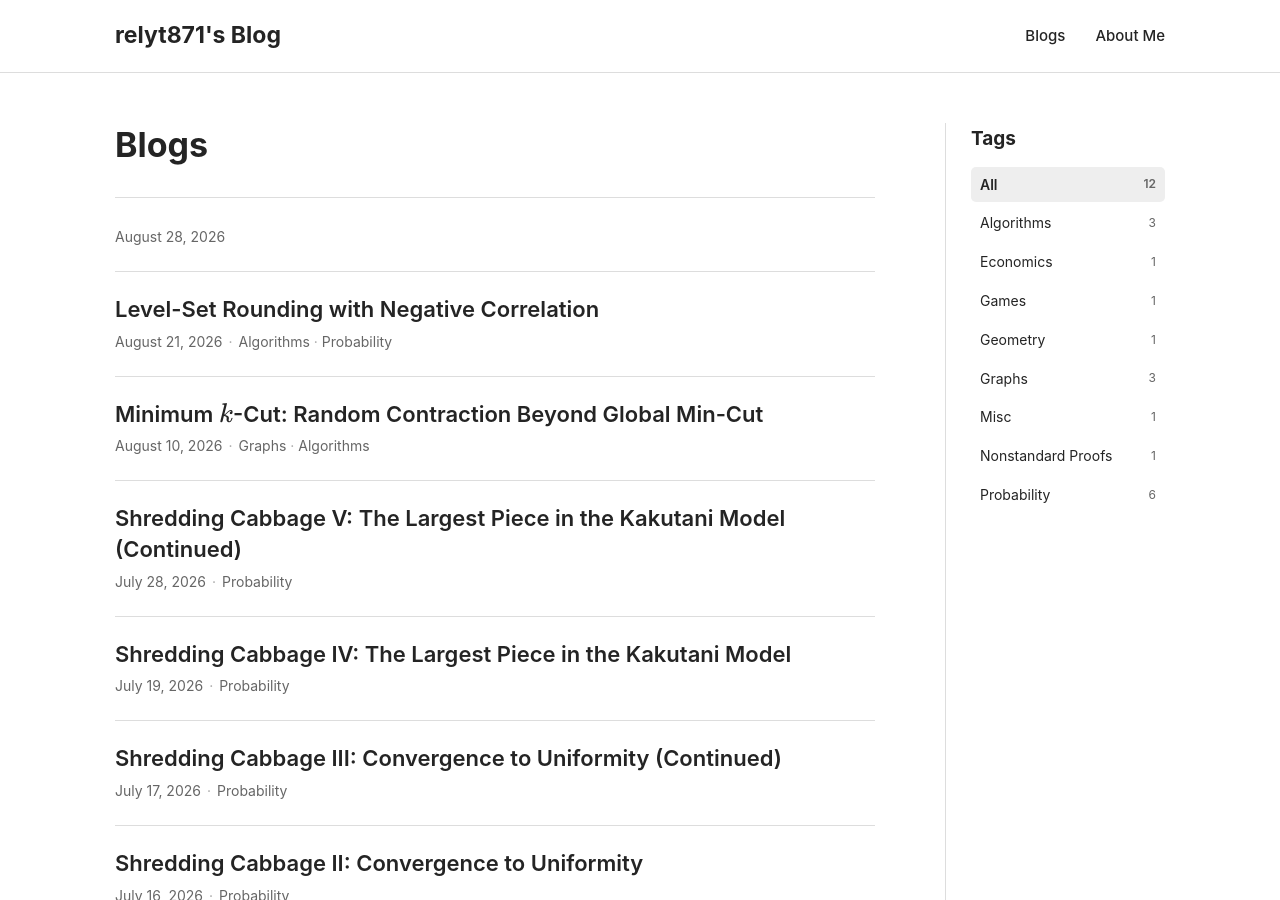
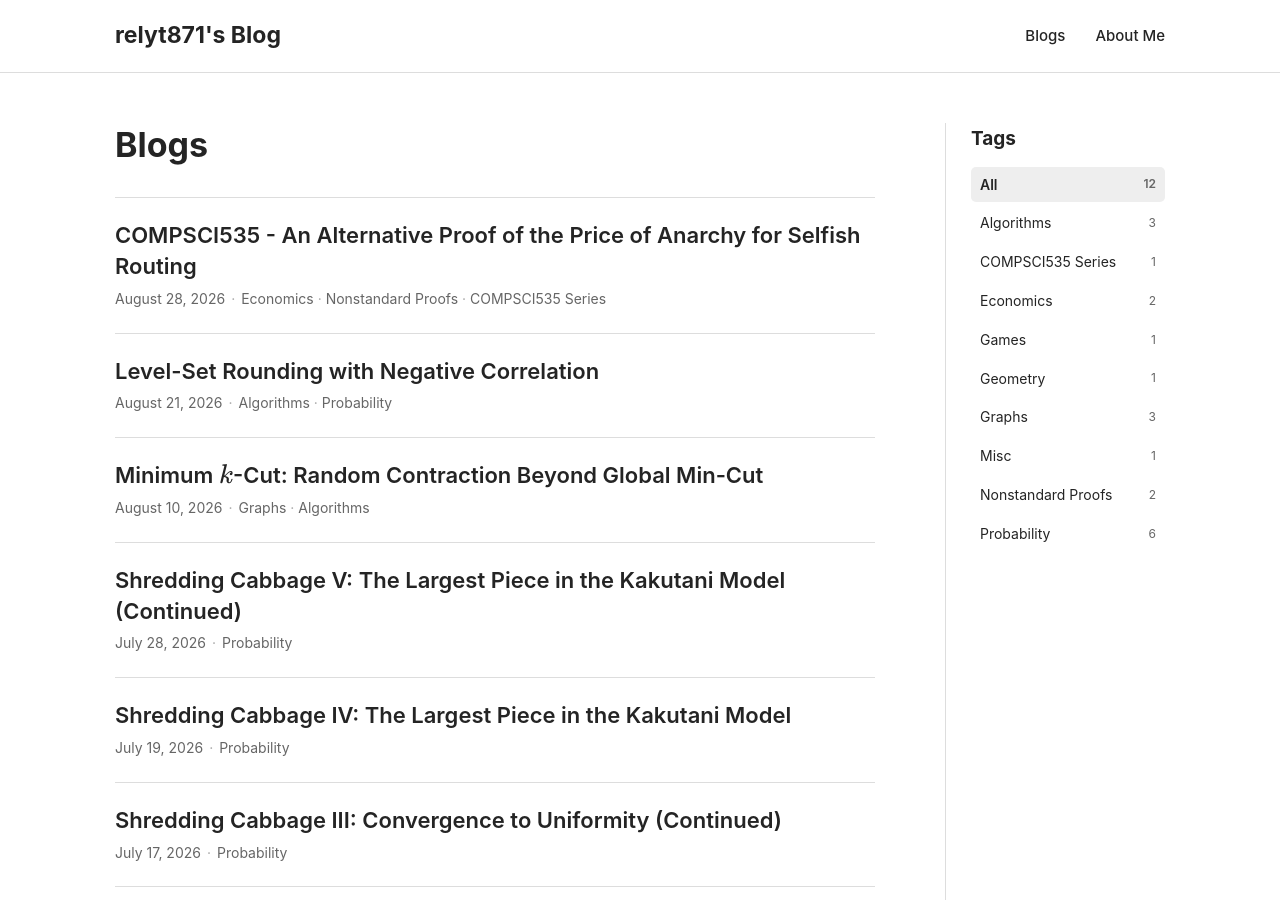
Before and after one commit to relyt871/relyt871.github.io, a Jekyll site: the page built from index.html, in a window 1280 px wide and 900 px high. Built offline with Jekyll 4.4.1, drawn with Linux system fonts in a browser that asks for light colours; nearby versions of some CDN libraries; Markdown is read by kramdown in place of the engine named in the settings.

Commit message:
Update 2026-08-28-An-Alternative-Proof-of-the-Price-of-Anarchy.md

```diff
--- a/_posts/2026-08-28-An-Alternative-Proof-of-the-Price-of-Anarchy.md
+++ b/_posts/2026-08-28-An-Alternative-Proof-of-the-Price-of-Anarchy.md
@@ -1,10 +1,11 @@
 ---
 layout: post
-title: "COMPSCI535 $\cdot$ An Alternative Proof of the Price of Anarchy for Selfish Routing"
+title: "COMPSCI535 - An Alternative Proof of the Price of Anarchy for Selfish Routing"
 date: 2026-08-28
 tags:
  - Economics
  - Nonstandard Proofs
+ - COMPSCI535 Series
 ---
 
 In Lecture 1, we went over the classic proof that the **price of anarchy** for selfish routing in networks with linear latency functions is exactly $4/3$. The original proof was due to [RT02](https://theory.stanford.edu/~tim/papers/routing.pdf). In this post, we will discuss a simple and alternative proof from [CSS08](https://doi.org/10.1016/j.geb.2008.01.001).
```
